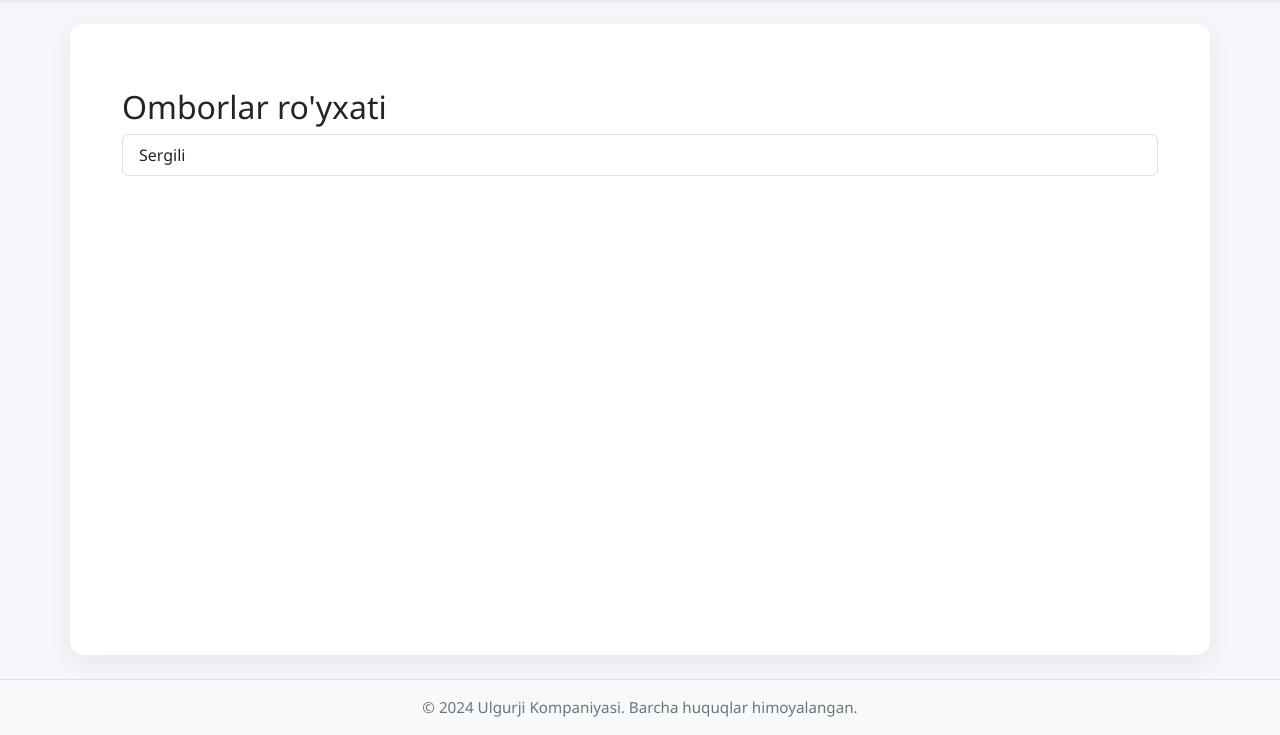
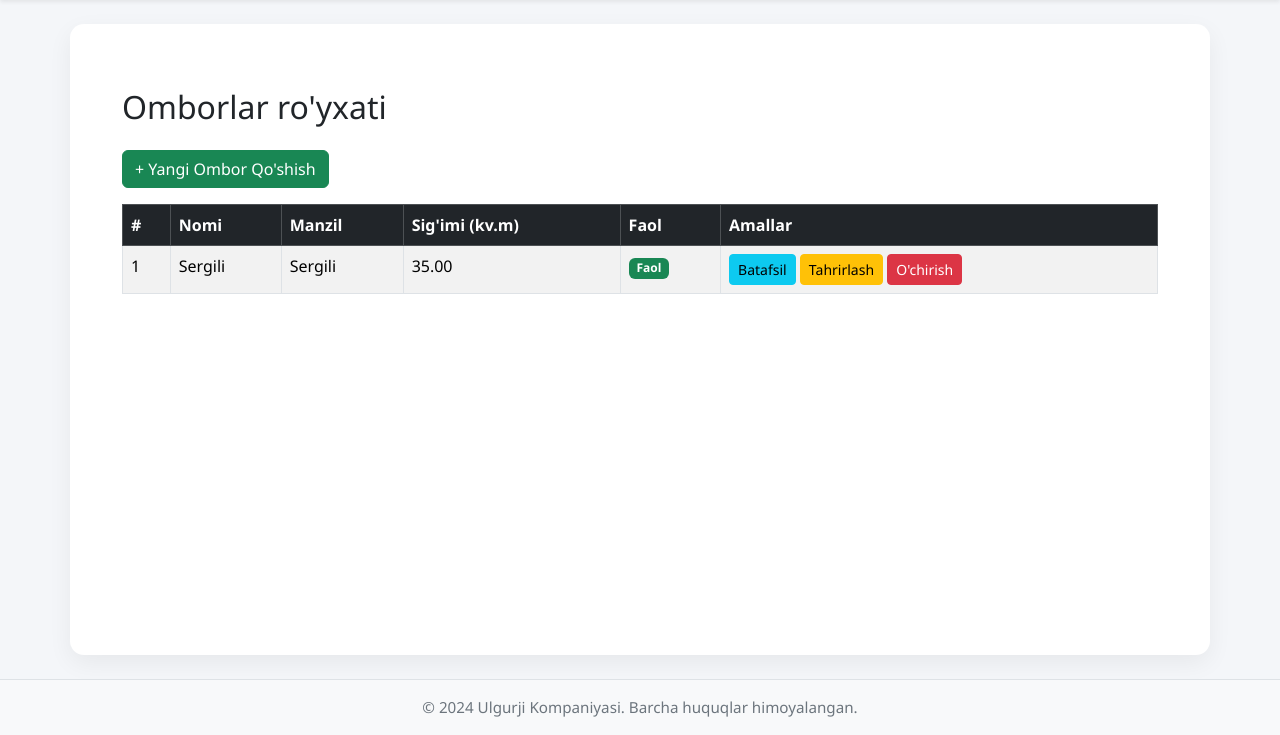
Before and after one commit to Azizbek961/clothes-crm, a Django app: page /warehouses/ in a window 1280 px wide. Shown: the part 65-800 px from the top of the page. Run offline with Django 5.2, Linux system fonts and the light colour scheme; a user stored in the database is signed in; data comes from the database, SQL or seed files in the repository; both versions use the stored data as it was after the commit.

Commit message:
add wherehouse

```diff
--- a/core/templates/warehouses/warehouse_list.html
+++ b/core/templates/warehouses/warehouse_list.html
@@ -4,13 +4,46 @@
 
 {% block content %}
 <div class="container mt-4">
-    <h2>Omborlar ro'yxati</h2>
-    <ul class="list-group">
-        {% for warehouse in warehouses %}
-            <li class="list-group-item">{{ warehouse.name }}</li>
-        {% empty %}
-            <li class="list-group-item">Omborlar topilmadi.</li>
-        {% endfor %}
-    </ul>
+    <h2 class="mb-4">Omborlar ro'yxati</h2>
+    <a href="{% url 'warehouses:warehouse_create' %}" class="btn btn-success mb-3">+ Yangi Ombor Qo'shish</a>
+
+    {% if warehouses %}
+        <table class="table table-striped table-bordered">
+            <thead class="table-dark">
+                <tr>
+                    <th>#</th>
+                    <th>Nomi</th>
+                    <th>Manzil</th>
+                    <th>Sig'imi (kv.m)</th>
+                    <th>Faol</th>
+                    <th>Amallar</th>
+                </tr>
+            </thead>
+            <tbody>
+                {% for warehouse in warehouses %}
+                    <tr>
+                        <td>{{ forloop.counter }}</td>
+                        <td>{{ warehouse.name }}</td>
+                        <td>{{ warehouse.location|default:"-" }}</td>
+                        <td>{{ warehouse.capacity_sqm|default:"-" }}</td>
+                        <td>
+                            {% if warehouse.is_active %}
+                                <span class="badge bg-success">Faol</span>
+                            {% else %}
+                                <span class="badge bg-secondary">NoFaol</span>
+                            {% endif %}
+                        </td>
+                        <td>
+                            <a href="{% url 'warehouses:warehouse_detail' warehouse.pk %}" class="btn btn-info btn-sm">Batafsil</a>
+                            <a href="{% url 'warehouses:warehouse_update' warehouse.pk %}" class="btn btn-warning btn-sm">Tahrirlash</a>
+                            <a href="{% url 'warehouses:warehouse_delete' warehouse.pk %}" class="btn btn-danger btn-sm" onclick="return confirm('Haqiqatan ham o‘chirmoqchimisiz?');">O'chirish</a>
+                        </td>
+                    </tr>
+                {% endfor %}
+            </tbody>
+        </table>
+    {% else %}
+        <div class="alert alert-info">Omborlar topilmadi.</div>
+    {% endif %}
 </div>
 {% endblock %}
--- a/warehouses/views.py
+++ b/warehouses/views.py
@@ -209,3 +209,14 @@ def inventory_list(request):
         'page_title': 'Ombor Inventarlari'
     }
     return render(request, 'warehouses/inventory_list.html', context)
+
+
+
+@login_required
+def warehouse_delete(request, pk):
+    warehouse = get_object_or_404(Warehouse, pk=pk)
+    if request.method == 'POST':
+        warehouse.delete()
+        messages.success(request, "Ombor muvaffaqiyatli o'chirildi.")
+        return redirect('warehouses:warehouse_list')
+    return render(request, 'warehouses/warehouse_confirm_delete.html', {'warehouse': warehouse})
```
Also changed, not shown: core/templates/warehouses/warehouse_confirm_delete.html (added, +17 -0 lines), core/templates/warehouses/warehouse_detail.html (added, +35 -0 lines), .github/workflows/deploy.yml (added), db.sqlite3.
